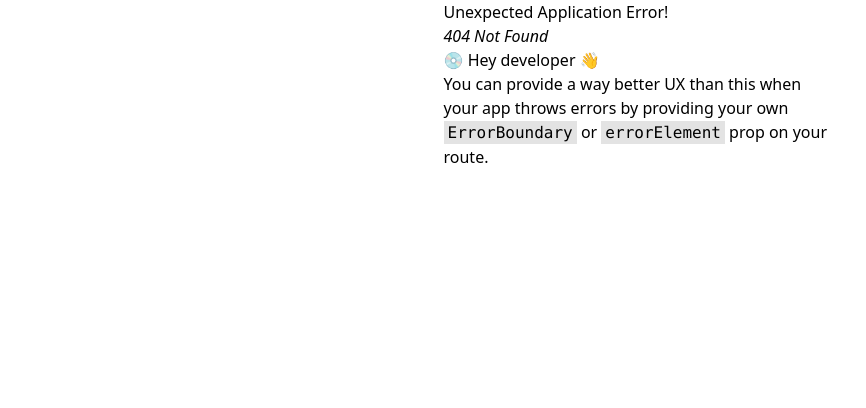
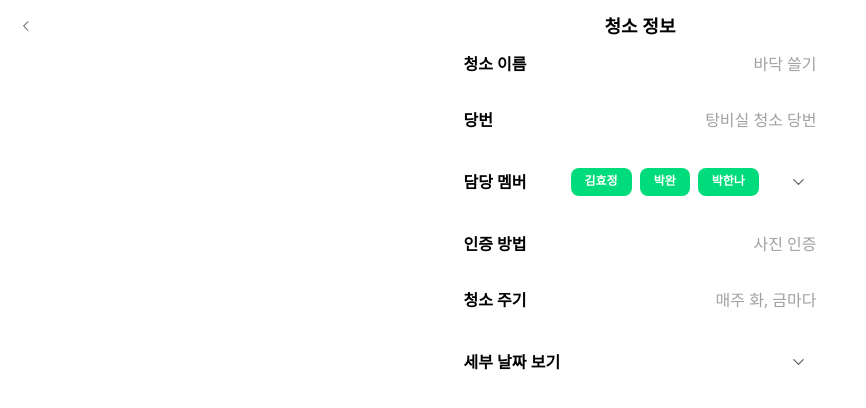
Before and after one commit to Dang-Bun/DANGBUN-frontend, a React (Vite) app: page /cleaninfo in a window 1280 px wide. Before the commit this address had no page. Shown: the top 408 px of the page, without its empty margins (0-866 px from the left). Built offline with nearby package versions, Linux system fonts and the light colour scheme.

Commit message:
Feat : cleaninfo 만들기

```diff
--- a/src/pages/K/CleanAdd.tsx
+++ b/src/pages/K/CleanAdd.tsx
@@ -1,11 +1,11 @@
 import React, { useState, useEffect } from 'react';
 import { useNavigate } from 'react-router-dom';
 
+import '../../styles/CalendarOverride.css';
 import Calendar from 'react-calendar';
 import dayjs from 'dayjs';
 import GrayPlus from '../../assets/header/GrayPlus.svg';
 import ReactSwitch from 'react-switch';
-import '../../styles/CalendarOverride.css';
 import DangbunList from '../../components/cleanUp/DangbunList';
 
 import BlackDown from '../../assets/cleanUpList/BlackDown.svg';
--- /dev/null
+++ b/src/pages/K/CleanInfo.tsx
@@ -0,0 +1,205 @@
+import React from 'react';
+import { useRef, useEffect, useState } from 'react';
+import HeaderBar from '../../components/HeaderBar';
+import BlackDown from '../../assets/cleanUpList/BlackDown.svg';
+import BlackUp from '../../assets/cleanUpList/BlackUp.svg';
+
+import '../../styles/CalendarOverride.css';
+import Calendar from 'react-calendar';
+import dayjs from 'dayjs';
+
+interface CleanItem {
+  cleaningname: string;
+  dutyname: string;
+  members: string[];
+  needphoto: boolean;
+  repeattype: string;
+  repeatdays: string[];
+  detaildates: string[];
+}
+
+interface CleanInfoProps {
+  data: CleanItem;
+}
+
+const CleanInfo: React.FC<CleanInfoProps> = () => {
+  //data
+  const data: CleanItem = {
+    cleaningname: '바닥 쓸기',
+    dutyname: '탕비실 청소 당번',
+    members: ['김효정', '박완', '박한나', '김도현', '최준서'],
+    needphoto: true,
+    repeattype: '매주 요일마다',
+    repeatdays: ['화', '금'],
+    detaildates: ['2025-08-01', '2025-08-05'],
+  };
+  const {
+    cleaningname,
+    dutyname,
+    members,
+    needphoto,
+    repeattype,
+    repeatdays,
+    detaildates,
+  } = data;
+
+  const membersContainerRef = useRef<HTMLDivElement>(null);
+  const [isOverflowing, setIsOverflowing] = useState(false);
+  const [expanded, setExpanded] = useState(false);
+  const [expanded2, setExpanded2] = useState(false);
+
+  useEffect(() => {
+    const el = membersContainerRef.current;
+    if (el) {
+      requestAnimationFrame(() => {
+        const lineHeight = 28;
+        if (el.scrollHeight > lineHeight) {
+          setIsOverflowing(true);
+        }
+      });
+    }
+  }, []);
+
+  //calendar
+
+  const [selectedDates, setSelectedDates] = useState<Date[]>(
+    detaildates.map((d) => new Date(d))
+  );
+
+  const today = new Date();
+  const [selectedMonth, setSelectedMonth] = useState(new Date());
+  const monthOptions = Array.from({ length: 6 }, (_, i) =>
+    dayjs(today).add(i, 'month').toDate()
+  );
+
+  return (
+    <div className='flex justify-center px-5'>
+      <HeaderBar title='청소 정보' />
+      <div className='flex flex-col mt-[52px] w-[353px] gap-8'>
+        <div className='flex flex-row justify-between items-center'>
+          <span className='text-base font-semibold'>청소 이름</span>
+          <p className='text-base font-normal text-neutral-400'>
+            {cleaningname}
+          </p>
+        </div>
+        <div className='flex flex-row justify-between items-center'>
+          <span className='text-base font-semibold'>당번</span>
+          <p className='text-base font-normal  text-neutral-400'>{dutyname}</p>
+        </div>
+        <div className='flex flex-row justify-between items-start'>
+          <span className='text-base font-semibold mt-1.5'>담당 멤버</span>
+          <div className='flex flex-row'>
+            <div
+              ref={membersContainerRef}
+              className={`flex flex-wrap gap-2 max-w-[210px] items-center overflow-hidden transition-all duration-300 mt-1 ${
+                expanded ? 'max-h-full' : 'max-h-7'
+              }`}
+            >
+              {' '}
+              {members.map((name, index) => (
+                <div
+                  key={index}
+                  className={`h-7 px-[14px] py-[5px] rounded-lg text-white text-xs font-semibold leading-snug  bg-[#00dc7b] }`}
+                >
+                  {name}
+                </div>
+              ))}
+            </div>
+            {isOverflowing && (
+              <button
+                className='w-9 h-9 flex items-center justify-center cursor-pointer'
+                onClick={() => setExpanded(!expanded)}
+              >
+                <img src={expanded ? BlackUp : BlackDown} alt='이름 열기' />
+              </button>
+            )}
+          </div>
+        </div>
+        <div className='flex flex-row justify-between items-center'>
+          <span className='text-base font-semibold'>인증 방법</span>
+          <p className='text-base font-normal  text-neutral-400'>
+            {needphoto ? '사진 인증' : '없음'}
+          </p>
+        </div>
+        <div className='flex flex-row justify-between items-center'>
+          <span className='text-base font-semibold'>청소 주기</span>
+          <p className='text-base font-normal  text-neutral-400'>
+            {repeattype === '매주 요일마다'
+              ? `매주 ${repeatdays.join(`, `)}마다`
+              : repeattype}
+          </p>
+        </div>
+        <div>
+          <div className='flex flex-row justify-between items-center'>
+            <span className='text-base font-semibold'>세부 날짜 보기</span>
+            <button
+              className='w-9 h-9 flex items-center justify-center cursor-pointer'
+              onClick={() => setExpanded2(!expanded2)}
+            >
+              <img src={expanded2 ? BlackUp : BlackDown} alt='세부 날짜 열기' />
+            </button>
+          </div>
+
+          <div className={`${expanded2 ? '' : 'hidden'}`}>
+            <div className={`w-[353px] flex flex-row justify-end`}>
+              <select
+                id='monthSelect'
+                value={dayjs(selectedMonth).format('YYYY-MM')}
+                onChange={(e) =>
+                  setSelectedMonth(dayjs(e.target.value).toDate())
+                }
+                className='text-zinc-500 text-base font-normal'
+              >
+                {monthOptions.map((month) => (
+                  <option
+                    key={dayjs(month).format('YYYY-MM')}
+                    value={dayjs(month).format('YYYY-MM')}
+                  >
+                    {dayjs(month).format('YYYY년 M월')}
+                  </option>
+                ))}
+              </select>
+            </div>
+            <div className='w-[353px] h-fit py-5 flex justify-center items-center mt-4 bg-stone-50 rounded-2xl shadow-[0px_0px_8px_0px_rgba(0,0,0,0.05)'>
+              <Calendar
+                className='w-80'
+                tileClassName={({ date, view, activeStartDate }) => {
+                  if (view === 'month') {
+                    const isSameMonth =
+                      activeStartDate.getMonth() === date.getMonth() &&
+                      activeStartDate.getFullYear() === date.getFullYear();
+
+                    const isSelected = selectedDates.some(
+                      (d) => d.toDateString() === date.toDateString()
+                    );
+                    return [
+                      '  !w-[10px] !h-[36px] !my-[9px] text-base text-center ',
+                      isSelected
+                        ? 'bg-blue-500 text-white rounded-full'
+                        : isSameMonth
+                          ? 'text-black'
+                          : 'text-[#8e8e8e]',
+                    ].join('');
+                  }
+                  return '';
+                }}
+                activeStartDate={selectedMonth}
+                formatDay={(_, date) => date.getDate().toString()}
+                showNeighboringMonth={true}
+                prevLabel={null}
+                prev2Label={null}
+                nextLabel={null}
+                next2Label={null}
+                navigationLabel={() => null}
+                locale='ko-KR'
+                calendarType='gregory'
+              />
+            </div>
+          </div>
+        </div>
+      </div>
+    </div>
+  );
+};
+
+export default CleanInfo;
--- a/src/router/Router.tsx
+++ b/src/router/Router.tsx
@@ -23,6 +23,7 @@ import CleanUpCard from '../components/cleanUp/CleanUpCard';
 import CleanAdd from '../pages/K/CleanAdd';
 import CleanEdit from '../pages/K/CleanEdit';
 import UnDangbun from '../pages/K/UnDangbun';
+import CleanInfo from '../pages/K/CleanInfo';
 
 const router = createBrowserRouter([
   {
@@ -109,6 +110,10 @@ const router = createBrowserRouter([
     path: '/undangbun',
     element: <UnDangbun />,
   },
+  {
+    path: '/cleaninfo',
+    element: <CleanInfo data={undefined} />,
+  },
 ]);
 
 const Router = () => {
```
